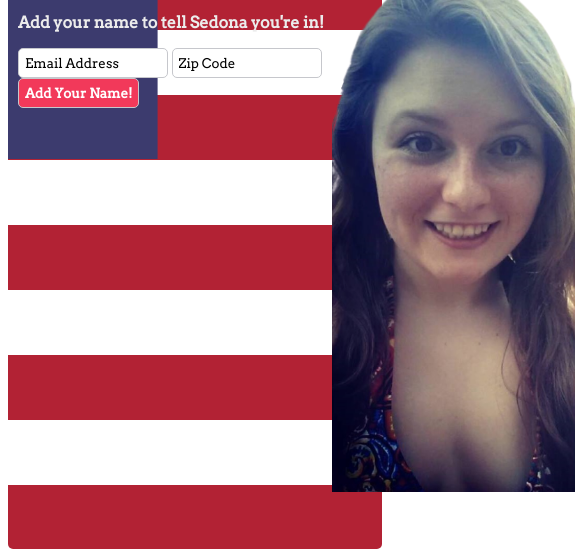
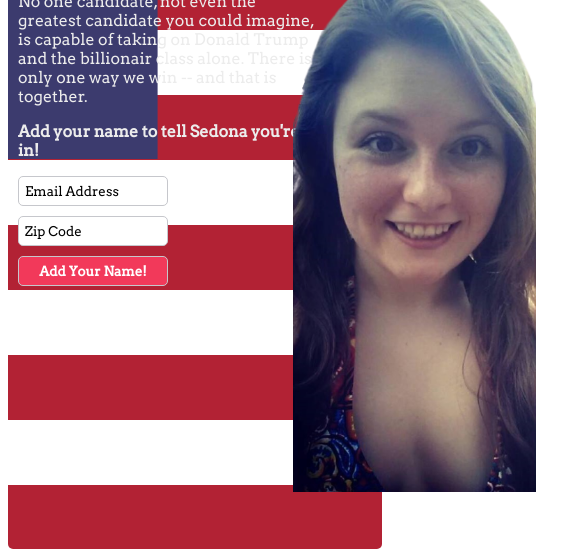
Before and after one commit to theonac/sed2020, a plain HTML site: page index.html in a window 390 px wide. Shown: the part 303-860 px from the top of the page, 575 px wide, since content can reach past the window. Drawn offline with Linux system fonts and the light colour scheme.

Commit message:
some mobile formatting

```diff
--- a/src/style.css
+++ b/src/style.css
@@ -146,3 +146,29 @@ input[type=submit] {
     color: #fff;
     font-weight: bold;
 }
+
+@media only screen and (max-width: 768px) {
+    .sed {
+        position: absolute;
+        top: 35%;
+        left: 75%;
+        max-height: 500px;
+    }
+
+    .content {
+        max-width: 300px;
+        margin-top: 6%;
+    }
+
+    input[type=text] {
+        display: block;
+        margin-top: 10px;
+        width: 50%;
+    }
+
+    input[type=submit] {
+        display: block;
+        margin-top: 10px;
+        width: 50%;
+    }
+}
```
